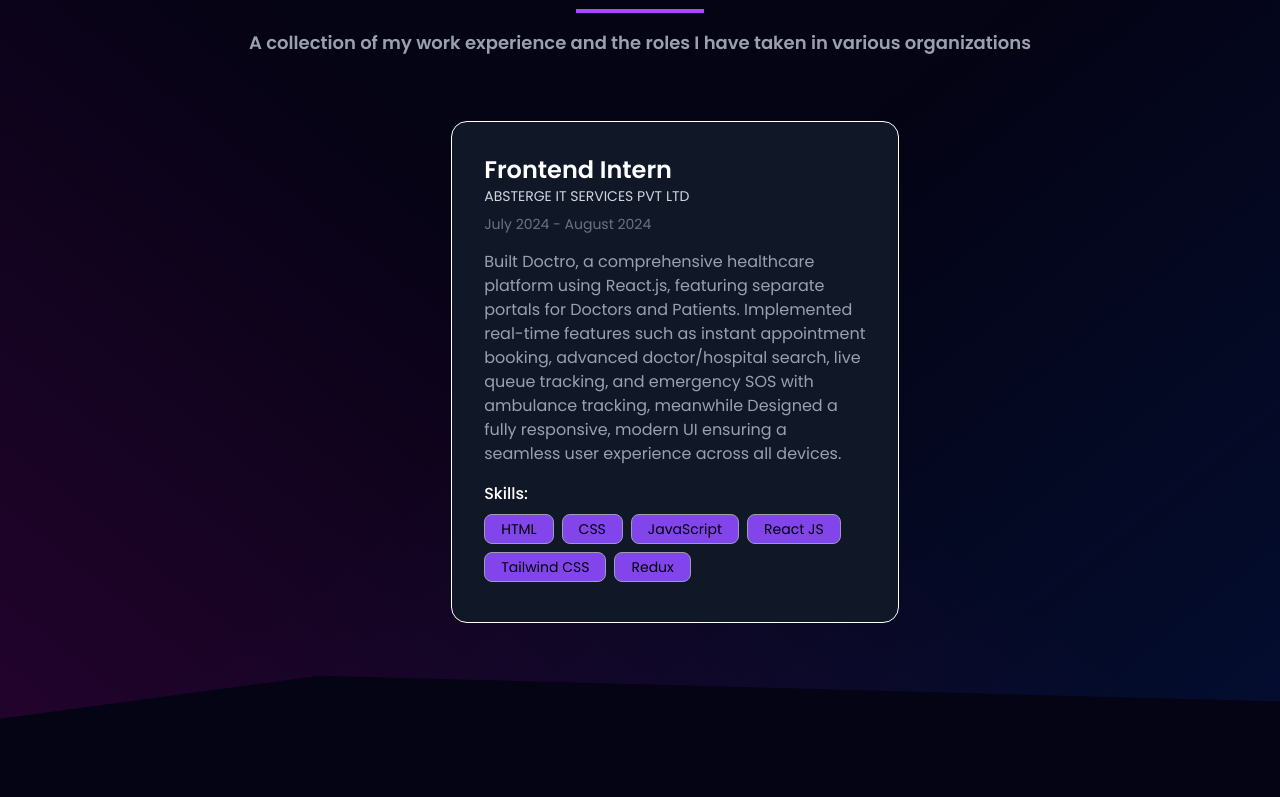
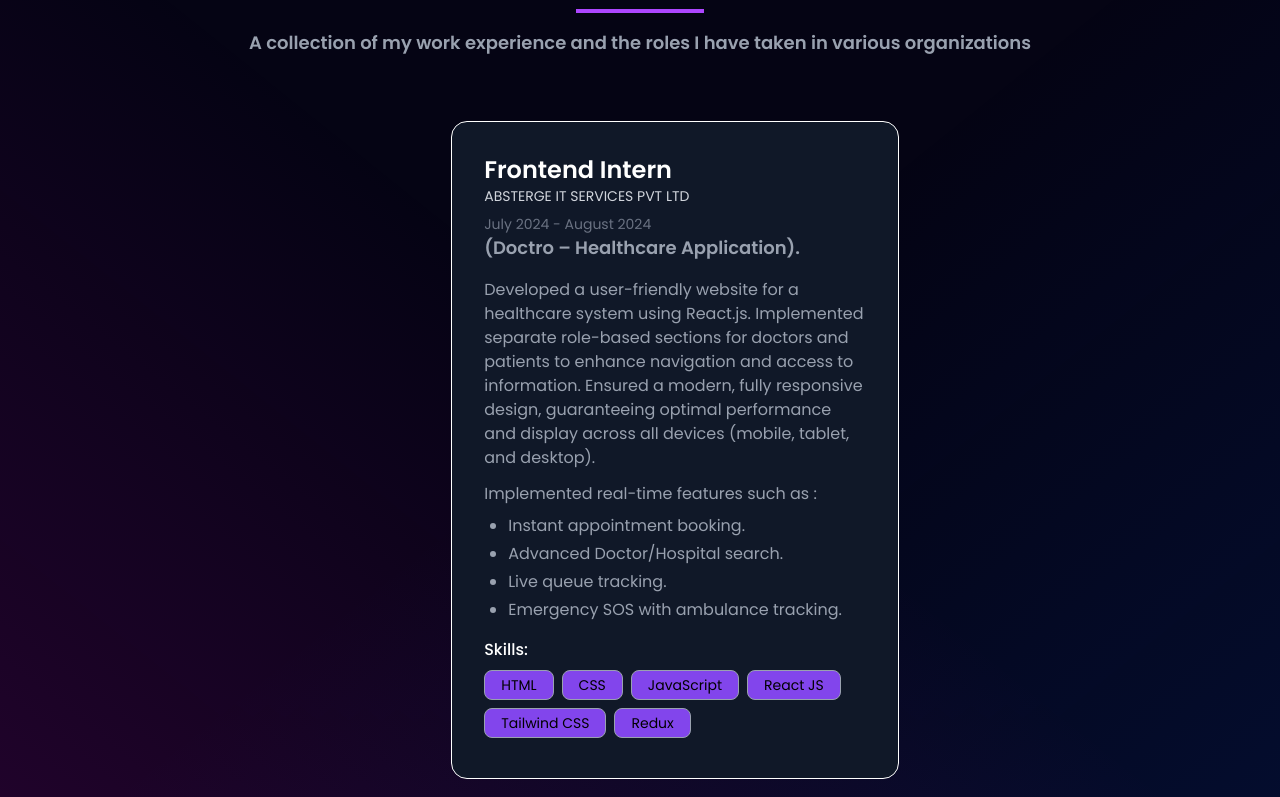
Before and after one commit to Ansha-RA/Myportfolio, a React (Vite) app: page / in a window 1280 px wide. Shown: the part 2000-2797 px from the top of the page. Built offline with nearby package versions, Linux system fonts and the light colour scheme.

Commit message:
Fix education bullets and add project during internship

```diff
--- a/src/components/About/About.jsx
+++ b/src/components/About/About.jsx
@@ -10,6 +10,7 @@ const About = () => {
       "Front-end Developer",
       "Web Developer",
       "UI/UX Designer",
+      "React Developer",
       "Coder",
     ],
     loop: true,
--- a/src/components/Education/Education.jsx
+++ b/src/components/Education/Education.jsx
@@ -57,7 +57,15 @@ function Education() {
 
               <p className="mt-4 text-purple-400 font-semibold">Grade: {edu.grade} </p>
               <p className="mt-2 text-gray-400">{edu.desc}</p>
+              <ul className="mt-3 list-disc pl-5 text-gray-400 font-semibold">
+  {edu.sub?.map((sub, index) => (
+    <li key={index}>{sub}</li>
+  ))}
+</ul>
+
+
             </div>
+
           </div>
         ))}
       </div>
--- a/src/components/Experience/Experience.jsx
+++ b/src/components/Experience/Experience.jsx
@@ -52,7 +52,25 @@ function Experience() {
 
 </div>
 </div>
+
+
+{/* projects and features  */}
+
+<h3 className="text-lg font-semibold text-primary text-gray-400">
+  {experiences.project}
+</h3>
 <p className="mt-4 text-gray-400">{experiences.desc}</p>
+<p className="mt-3 text-gray-400">{experiences.featureHeading}</p>
+
+<ul className="list-disc pl-6 mt-2 space-y-1 text-gray-400">
+  {experiences.features.map((feature, index) => (
+    <li key={index}>{feature}</li>
+  ))}
+</ul>
+
+
+
+
 <div className="mt-4">
   <h5 className="font-medium text-white">Skills:</h5>
   <ul className="flex flex-wrap mt-2">
--- a/src/constants.js
+++ b/src/constants.js
@@ -13,7 +13,7 @@ import nodejs from './assets/tech/nodejs.png'
 import vscode from './assets/tech/vscode.png'
 import git from './assets/tech/git.png'
 import github from './assets/tech/github.png'
-import fakeweb from './assets/tech/fakeweb.webp'
+import fakeweb from './assets/tech/fakeweb.png'
 import meme from './assets/tech/meme.png'
 import recipe from './assets/tech/recipe.png'
 import haleem from './assets/tech/haleem.jpg'
@@ -23,139 +23,155 @@ import aktu from './assets/tech/aktu.png'
 
 
 
-export const SkillsInfo =[
+export const SkillsInfo = [
     {
-        title:"Front-end",
-        skills:[
-        {name:'HTML5', logo: html},
-        {name:'CSS', logo: css},
-        {name:'JavaScript', logo: javascript},
-        {name:'React JS', logo: reactjs },
-        {name:'Redux', logo: redux},
-        {name:'Tailwind CSS', logo: tailwindcss},
-        {name:'Material UI', logo: materialui},
+        title: "Front-end",
+        skills: [
+            { name: 'HTML5', logo: html },
+            { name: 'CSS', logo: css },
+            { name: 'JavaScript', logo: javascript },
+            { name: 'React JS', logo: reactjs },
+            { name: 'Redux', logo: redux },
+            { name: 'Tailwind CSS', logo: tailwindcss },
+            { name: 'Material UI', logo: materialui },
         ],
     },
 
 
     {
         title: 'Back-end',
-        skills:[
-            {name:"Node JS", logo: nodejs}
+        skills: [
+            { name: "Node JS", logo: nodejs }
         ]
     },
     {
-        title:'Languages',
-        skills:[
-            {name:"JavaScript", logo:javascript},
-            {name:"Java", logo:java},
-            {name:"C", logo:c},
-            {name:"Python", logo:python},
-            {name:"SQL", logo:sql}
+        title: 'Languages',
+        skills: [
+            { name: "JavaScript", logo: javascript },
+            { name: "Java", logo: java },
+            { name: "C", logo: c },
+            { name: "Python", logo: python },
+            { name: "SQL", logo: sql }
         ]
     },
 
     {
-        title:'Tools',
-        skills:[
-            {name:"VsCode", logo:vscode},
-            {name:"Git", logo:git},
-            {name:"Github", logo:github}
+        title: 'Tools',
+        skills: [
+            { name: "VsCode", logo: vscode },
+            { name: "Git", logo: git },
+            { name: "Github", logo: github }
         ]
     }
 ];
 
 
-export const experiences =[
+export const experiences = [
     {
-        id:0,
-        role:"Frontend Intern",
-        company:"ABSTERGE IT SERVICES PVT LTD",
-        date:"July 2024 - August 2024",
-        desc:"Built Doctro, a comprehensive healthcare platform using React.js, featuring separate portals for Doctors and Patients. Implemented real-time features such as instant appointment booking, advanced doctor/hospital search, live queue tracking, and emergency SOS with ambulance tracking, meanwhile Designed a fully responsive, modern UI ensuring a seamless user experience across all devices.",
-        skills:[
+        id: 0,
+        role: "Frontend Intern",
+        company: "ABSTERGE IT SERVICES PVT LTD",
+        date: "July 2024 - August 2024",
+        project: "(Doctro – Healthcare Application).",
+        desc:
+            "Developed a user-friendly website for a healthcare system using React.js. Implemented separate role-based sections for doctors and patients to enhance navigation and access to information. Ensured a modern, fully responsive design, guaranteeing optimal performance and display across all devices (mobile, tablet, and desktop).",
+        featureHeading: "Implemented real-time features such as :",
+        features: [
+            "Instant appointment booking.",
+            "Advanced Doctor/Hospital search.",
+            "Live queue tracking.",
+            "Emergency SOS with ambulance tracking.",
+        ],
+        skills: [
             "HTML",
             "CSS",
             "JavaScript",
             "React JS",
             "Tailwind CSS",
             "Redux",
-
         ],
     },
-
 ];
 
 
 
-export const education=[
+
+
+
+export const education = [
 
     {
-        id:0,
-        img:aktu,
-        university:"Dr. A.P.J Abdul Kalam Technical Univrsity, Lucknow",
-        date: "Nov 2021 - June 2025",
-        grade:"7.45 CGPA",
-        desc:"I completed my Bachelor's degree in Computer Science &  Engineering from Jahangeerabad Institute of Technology, Barabanki. Throughout my studies, I was immersed in a variety of subjects.",
-        degree:"Bachelor's of Technology - B.tech(CSE)"
+        id: 0,
+        img: aktu,
+        school: "Dr. A.P.J Abdul Kalam Technical Univrsity, Lucknow.",
+        date: "August 2021 - June 2025",
+        grade: "7.45 CGPA",
+        desc: "I completed my Bachelor's degree in Computer Science & Engineering from Dr. A.P.J Abdul Kalam Technical University, Lucknow. with relevent subjects are :",
+        sub:[
+            "Data Structures.", "AI with Engineering.", "DBMS.", "Operating Systems.", "Compiler Design.", "Computer Organization and Architecture.", "Web Technology.", "Design and Analysis of Algorithm."
+        ],
+        degree: "B.Tech -(Computer Science and Engineering)."
 
     },
 
     {
-        id:1,
-        img:haleem,
-        school:"Haleem Muslim Inter College, Kanpur",
+        id: 1,
+        img: haleem,
+        school: "Haleem Muslim Inter College, Kanpur.",
         date: " March 2019 - April 2020",
-        grade:"75%",
-        desc:"I completed my class 12 education from Haleem Muslim Inter College, Kanpur. under the UP board, where I studied physics, Chemistry, Math.",
-        degree:"UP Board(XII) - PCM "
+        grade: "75%",
+        desc: "I completed my class 12th education from Haleem Muslim Inter College,Kanpur, under the UP board, where I studied Physics, Chemistry, Math.",
+        degree: "UP Board(XII) - PCM "
     },
 
 
-     {
-        id:2,
-        img:haleem,
-        school:"Haleem Muslim Inter College, Kanpur",
-        date: " Feb 2017 - April 2018",
-        grade:"77.7%",
-        desc:"I completed my class 10 education from Haleem Muslim Inter College, Kanpur. under the UP board, where I studied Science with Urdu.",
-        degree:"UP Board(X) - Science with Urdu "
+    {
+        id: 2,
+        img: haleem,
+        school: "Haleem Muslim Inter College, Kanpur.",
+        date: " March 2017 - April 2018",
+        grade: "77.7%",
+        desc: "I completed my class 10th education from Haleem Muslim Inter College,Kanpur, under the UP board, where I studied Science with Urdu.",
+        degree: "UP Board(X) - Science with Urdu "
     },
-];
+]
 
-export const projects =[
+export const projects = [
     {
-        id:0,
-        title:"Rasha Shield (Phishing Detection Platform)",
+        id: 0,
+        title: "Rasha Shield (Phishing Detection Platform)",
         desc: "Developed Rasha Shield, a real-time cybersecurity tool to detect and analyze phishing and fradulent website activities, providing immediate safety guidance.",
-        img:fakeweb,
-        tags:["HTML5", "CSS", "JavaScript", "RESTful API"],
+        img: fakeweb,
+        tags: ["HTML5", "CSS", "JavaScript", "RESTful API"],
         github: "https://github.com/Ansha-RA/Rasha-shield",
-        live:"https://rasha-shield.vercel.app/"
+        live: "https://rasha-shield.vercel.app/"
 
     },
 
+
     {
-        id:1,
-        title:"Memes Generator",
-        desc:"Built a dynamic Meme Generator using JavaScript that fetches random memes from a public API in real time. The project updates meme images, titles, and authors instantly on user interaction, demonstrating API integration and DOM manipulation skills.",
-        img:meme,
-        tags:["HTML5", "CSS", "JavaScript"],
-        github:"https://github.com/Ansha-RA/Meme-Generator",
+        id: 1,
+        title: "Recipe-Finder through API",
+        desc: "Recipe Finder allows users to search for specific meals and instantly retrieves detailed ingredient lists and cooking instructions using TheMealDB API.",
+        img: recipe,
+        tags: ["HTML5", "CSS", "JavaScript", "RESTful API", "State Management", "Responsive UI Design"],
+        github: "https://github.com/Ansha-RA/Recipe-finder-through-API",
+        live: "https://recipe-finder-through-api.vercel.app/",
+
+    },
+
+
+    {
+        id: 2,
+        title: "Memes Generator",
+        desc: "Built a dynamic Meme Generator using JavaScript that fetches random memes from a public API in real time. The project updates meme images, titles, and authors instantly on user interaction, demonstrating API integration and DOM manipulation skills.",
+        img: meme,
+        tags: ["HTML5", "CSS", "JavaScript"],
+        github: "https://github.com/Ansha-RA/Meme-Generator",
 
 
     },
 
 
-    {
-        id:2,
-        title:"Recipe-Finder through API",
-        desc:"Recipe Finder allows user to search for specific meals and instantly retrieves detailed ingredient lists and cooking instructions using TheMealDB API.",
-        img:recipe,
-        tags:["HTML5", "CSS", "JavaScript","RESTful API","State Management","Responsive UI Design"],
-        github:"https://github.com/Ansha-RA/Recipe-finder-through-API",
-        live: "https://recipe-finder-through-api.vercel.app/",
-
-    }
 
 ]
```
Also changed, not shown: src/assets/tech/fakeweb.png (added), src/assets/tech/fakeweb.webp (deleted).
